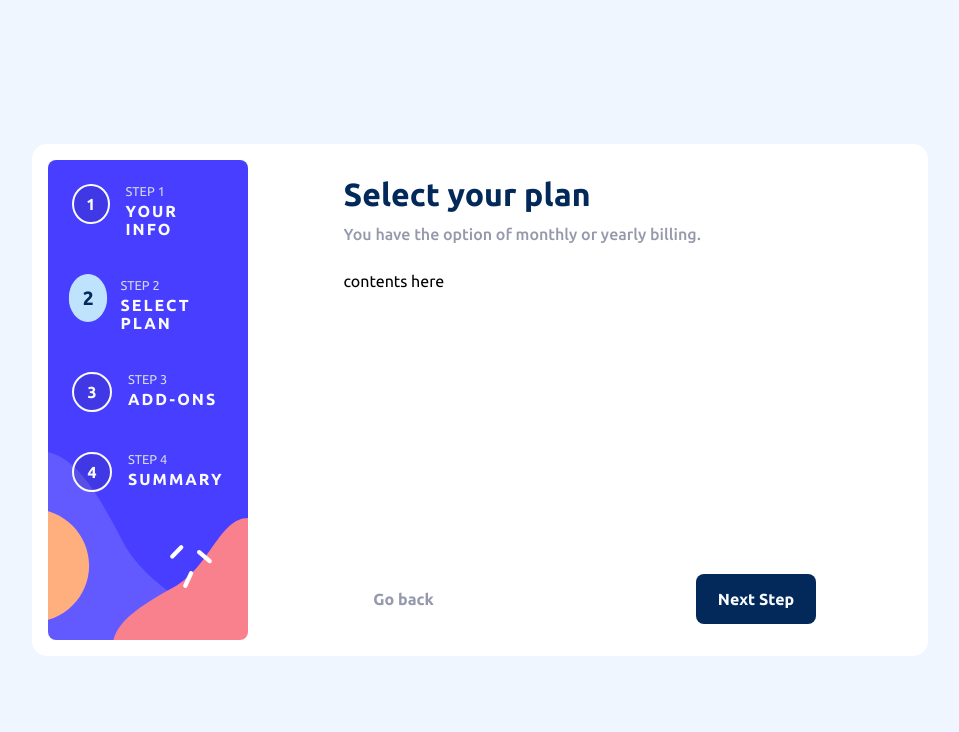
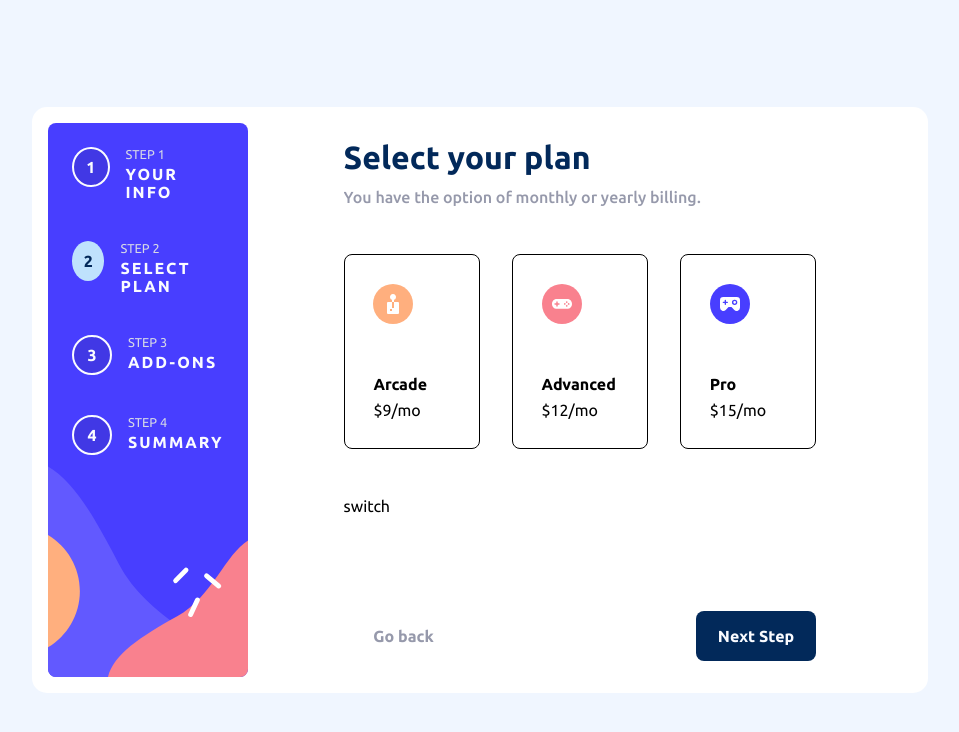
Before and after one commit to youngancient/multiform, a React (Vite) app: page / in a window 1280 px wide. Both pictures are taken after a click on the button "Next Step". Shown: the top 732 px of the page, without its empty margins (160-1119 px from the left). Built offline with nearby package versions, Linux system fonts and the light colour scheme.

Commit message:
gui for page2'

```diff
--- a/src/App.css
+++ b/src/App.css
@@ -2,11 +2,12 @@
 
 .app{
     background: hsl(217, 100%, 97%);
-    height: 100vh;
     display: flex;
     gap: 1rem;
     align-items: center  ;
     flex-direction: column;
+    padding-bottom: 2rem;
+    min-height: 100vh;
 }
 .bdr{
     border: 1px solid #000;
@@ -59,6 +60,10 @@
     justify-content: space-between;
 }
 @media screen and (min-width: 728px) {
+    .app{
+        height: 100vh;
+        padding-bottom: 0;
+    }
     .in-app{
         width: 90%;
         /* height: 50vh; */
--- a/src/Components/FixedNav/FixedNav.jsx
+++ b/src/Components/FixedNav/FixedNav.jsx
@@ -15,7 +15,6 @@
     background: "#bfe2fd",
     color: "#02295a",
     border: "0px",
-    scale : 1.2,
     transition: {
       duration: 1,
     },
--- /dev/null
+++ b/src/Components/Plans/Plans.jsx
@@ -0,0 +1,17 @@
+import "./style.css";
+
+const Plans = ({plan}) => {
+    return (
+        <div className="plans bdr">
+            <div className="img">
+            <img src={plan.img} alt={plan.name} className="" />
+            </div>
+            <div className="plan-txt">
+                <h4>{plan.name}</h4>
+                <p>{plan.price}</p>
+            </div>
+        </div>
+    );
+}
+
+export default Plans;
--- /dev/null
+++ b/src/Components/Plans/style.css
@@ -0,0 +1,37 @@
+
+.plans{
+    display: flex;
+    width: 100%;
+    padding: 1rem;
+    gap: 1rem;
+    align-items: center;
+    border-radius: 0.5rem;
+}
+.plans .plan-txt{
+    display: flex;
+    flex-direction: column;
+    gap: 0.25rem;
+}
+@media screen and (min-width: 728px) {
+    .plans{
+        display: flex;
+        flex-direction: column;
+        width: 33%;
+        padding: 1rem;
+        justify-content: unset;
+        align-items: unset;
+        gap: 2rem;
+    }
+    .plans .plan-txt{
+        gap: 0.5rem;
+    }
+}
+@media screen and (min-width: 998px) {
+    .plans{
+        padding: 1.8rem;
+        gap: 3rem;
+    }
+    .plans .plan-txt{
+        gap: 0.5rem;
+    }
+}
--- a/src/Pages/SelectPlan/SelectPlan.jsx
+++ b/src/Pages/SelectPlan/SelectPlan.jsx
@@ -1,5 +1,7 @@
 import { motion } from "framer-motion";
 import "./style.css";
+import { useState } from "react";
+import Plans from "../../Components/Plans/Plans";
 
 const pageVariant = {
   initial: {
@@ -23,6 +25,16 @@
 };
 
 const SelectPlan = () => {
+  const [monthlyPlans, setMonthlyPlans] = useState([
+    {img : "/assets/icon-arcade.svg", name : "Arcade", price : "$9/mo"},
+    {img : "/assets/icon-advanced.svg", name : "Advanced", price : "$12/mo"},
+    {img : "/assets/icon-pro.svg", name : "Pro", price : "$15/mo"},
+  ])
+  const [yearlyPlans, setYearlyPlans] = useState([
+    {img : "/assets/icon-arcade.svg", name : "Arcade", price : "$90/yr", free: "2 months free"},
+    {img : "/assets/icon-advanced.svg", name : "Advanced", price : "$120/yr", free: "2 months free"},
+    {img : "/assets/icon-pro.svg", name : "Pro", price : "$150/yr", free: "2 months free"},
+  ])
   return (
     <motion.div
       className="select-plan white-bg"
@@ -39,7 +51,14 @@
         </p>
       </div>
       <div className="content">
-        contents here
+        <div className="plans-cont">
+          {monthlyPlans.map((plan)=>(
+            <Plans plan={plan} key={plan.name} />
+          ))}
+        </div>
+        <div className="switch-layer">
+          switch
+        </div>
       </div>
     </motion.div>
   );
--- a/src/Pages/SelectPlan/style.css
+++ b/src/Pages/SelectPlan/style.css
@@ -1,5 +1,39 @@
 
 
 .content{
-    margin-top: 1.8rem;
+    margin-top: 2rem;
 }
+
+.plans-cont{
+    display: flex;
+    gap: 0.75rem;
+    overflow-x: scroll;
+    flex-direction: column;
+}
+.switch-layer{
+    margin-top: 2rem;
+}
+@media screen and (min-width: 728px) {
+    .content{
+        margin-top: 2.5rem;
+    }
+    .plans-cont{
+        overflow-x: hidden;
+        gap: 1rem;
+        flex-direction: row;
+    }
+    .switch-layer{
+        margin-top: 2.5rem;
+    }
+}
+@media screen and (min-width: 998px) {
+    .content{
+        margin-top: 3rem;
+    }
+    .plans-cont{
+        gap: 2rem;
+    }
+    .switch-layer{
+        margin-top: 3rem;
+    }
+}
--- a/src/Pages/Success/Success.jsx
+++ b/src/Pages/Success/Success.jsx
@@ -17,7 +17,7 @@
     x: "300px",
     opacity: 0,
     transition: {
-      duration: 0.5,
+      duration: 0.75,
     },
   },
 };
```
